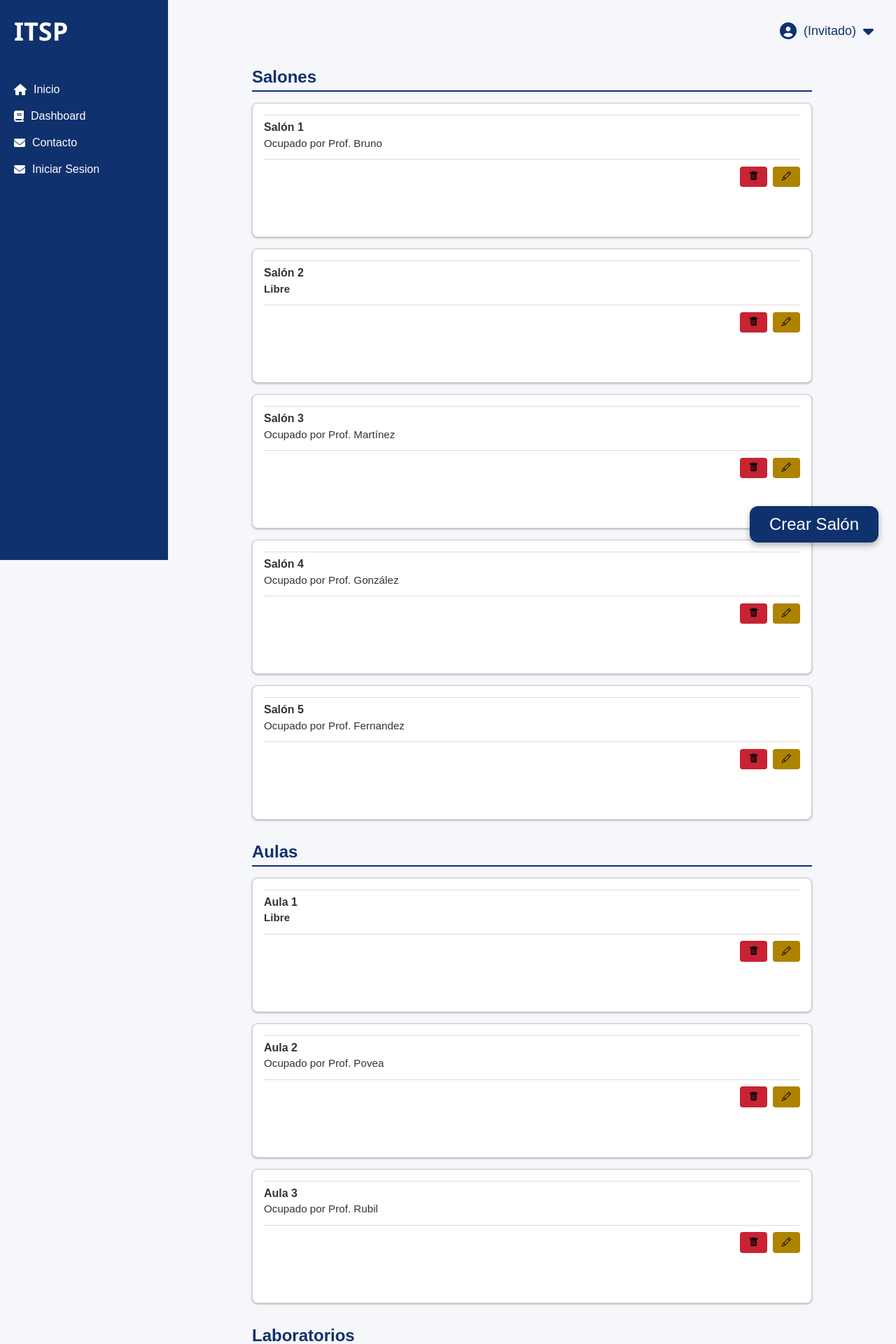
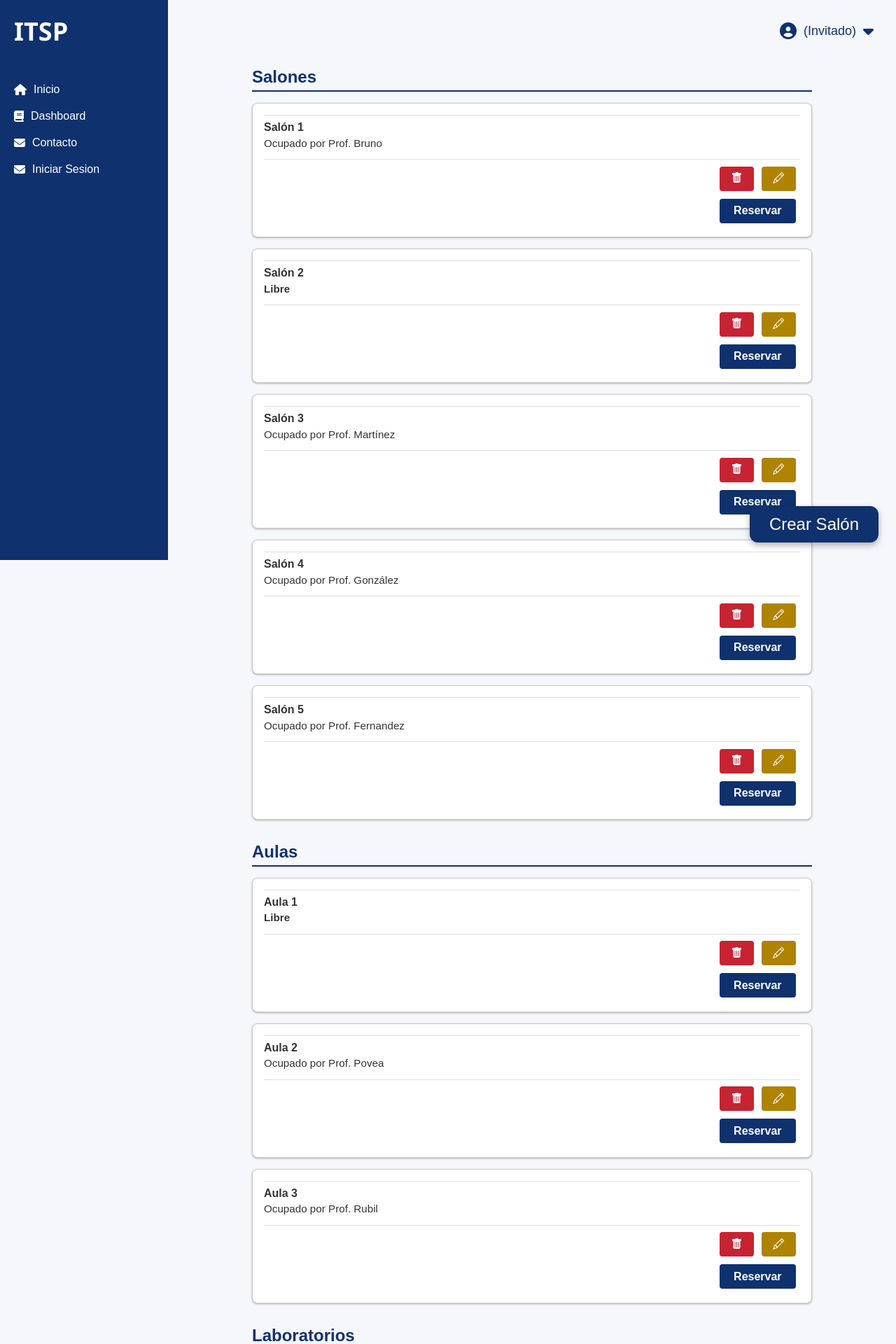
Before and after one commit to AcruxITSP/AcruxProject, a PHP site: page /frontend/espacios/ver.php in a window 1280 px wide. Shown: the top 1920 px of the page at 70% size. Run offline with PHP 8.4, Linux system fonts and the light colour scheme.

Commit message:
ADD: paginas de espacios interconectadas

```diff
--- a/frontend/espacios/ver.php
+++ b/frontend/espacios/ver.php
@@ -27,8 +27,9 @@
                         <p class="estado ocupado">Ocupado por <span>Prof. Bruno</span></p>
                     </div>
                     <div class="acciones">
-                        <button class="borrar"><i class="bi bi-trash-fill"></i></button>
-                        <button class="editar"><i class="bi bi-pencil"></i></button>
+                        <a class="borrar"><i class="bi bi-trash-fill"></i></a>
+                        <a class="editar" href="editar.php"><i class="bi bi-pencil"></i></a>
+                        <a class="reservar" href="reservar.php">Reservar</a>
                     </div>
                 </div>
 
@@ -38,8 +39,9 @@
                         <p class="estado libre">Libre</p>
                     </div>
                     <div class="acciones">
-                        <button class="borrar"><i class="bi bi-trash-fill"></i></button>
-                        <button class="editar"><i class="bi bi-pencil"></i></button>
+                        <a class="borrar"><i class="bi bi-trash-fill"></i></a>
+                        <a class="editar" href="editar.php"><i class="bi bi-pencil"></i></a>
+                        <a class="reservar" href="reservar.php">Reservar</a>
                     </div>
                 </div>
 
@@ -49,8 +51,9 @@
                         <p class="estado ocupado">Ocupado por <span>Prof. Martínez</span></p>
                     </div>
                     <div class="acciones">
-                        <button class="borrar"><i class="bi bi-trash-fill"></i></button>
-                        <button class="editar"><i class="bi bi-pencil"></i></button>
+                        <a class="borrar"><i class="bi bi-trash-fill"></i></a>
+                        <a class="editar" href="editar.php"><i class="bi bi-pencil"></i></a>
+                        <a class="reservar" href="reservar.php">Reservar</a>
                     </div>
                 </div>
 
@@ -60,8 +63,9 @@
                         <p class="estado ocupado">Ocupado por <span>Prof. González</span></p>
                     </div>
                     <div class="acciones">
-                        <button class="borrar"><i class="bi bi-trash-fill"></i></button>
-                        <button class="editar"><i class="bi bi-pencil"></i></button>
+                        <a class="borrar"><i class="bi bi-trash-fill"></i></a>
+                        <a class="editar" href="editar.php"><i class="bi bi-pencil"></i></a>
+                        <a class="reservar" href="reservar.php">Reservar</a>
                     </div>
                 </div>
 
@@ -71,8 +75,9 @@
                         <p class="estado ocupado">Ocupado por <span>Prof. Fernandez</span></p>
                     </div>
                     <div class="acciones">
-                        <button class="borrar"><i class="bi bi-trash-fill"></i></button>
-                        <button class="editar"><i class="bi bi-pencil"></i></button>
+                        <a class="borrar"><i class="bi bi-trash-fill"></i></a>
+                        <a class="editar" href="editar.php"><i class="bi bi-pencil"></i></a>
+                        <a class="reservar" href="reservar.php">Reservar</a>
                     </div>
                 </div>
             </div>
@@ -86,8 +91,9 @@
                         <p class="estado libre">Libre</p>
                     </div>
                     <div class="acciones">
-                        <button class="borrar"><i class="bi bi-trash-fill"></i></button>
-                        <button class="editar"><i class="bi bi-pencil"></i></button>
+                        <a class="borrar"><i class="bi bi-trash-fill"></i></a>
+                        <a class="editar" href="editar.php"><i class="bi bi-pencil"></i></a>
+                        <a class="reservar" href="reservar.php">Reservar</a>
                     </div>
                 </div>
 
@@ -97,8 +103,9 @@
                         <p class="estado ocupado">Ocupado por <span>Prof. Povea</span></p>
                     </div>
                     <div class="acciones">
-                        <button class="borrar"><i class="bi bi-trash-fill"></i></button>
-                        <button class="editar"><i class="bi bi-pencil"></i></button>
+                        <a class="borrar"><i class="bi bi-trash-fill"></i></a>
+                        <a class="editar" href="editar.php"><i class="bi bi-pencil"></i></a>
+                        <a class="reservar" href="reservar.php">Reservar</a>
                     </div>
                 </div>
 
@@ -108,8 +115,9 @@
                         <p class="estado ocupado">Ocupado por <span>Prof. Rubil</span></p>
                     </div>
                     <div class="acciones">
-                        <button class="borrar"><i class="bi bi-trash-fill"></i></button>
-                        <button class="editar"><i class="bi bi-pencil"></i></button>
+                        <a class="borrar"><i class="bi bi-trash-fill"></i></a>
+                        <a class="editar" href="editar.php"><i class="bi bi-pencil"></i></a>
+                        <a class="reservar" href="reservar.php">Reservar</a>
                     </div>
                 </div>
             </div>
@@ -123,8 +131,9 @@
                         <p class="estado libre">Libre</p>
                     </div>
                     <div class="acciones">
-                        <button class="borrar"><i class="bi bi-trash-fill"></i></button>
-                        <button class="editar"><i class="bi bi-pencil"></i></button>
+                        <a class="borrar"><i class="bi bi-trash-fill"></i></a>
+                        <a class="editar" href="editar.php"><i class="bi bi-pencil"></i></a>
+                        <a class="reservar" href="reservar.php">Reservar</a>
                     </div>
                 </div>
 
@@ -134,8 +143,9 @@
                         <p class="estado ocupado">Ocupado por <span>Prof. Galmarini</span></p>
                     </div>
                     <div class="acciones">
-                        <button class="borrar"><i class="bi bi-trash-fill"></i></button>
-                        <button class="editar"><i class="bi bi-pencil"></i></button>
+                        <a class="borrar"><i class="bi bi-trash-fill"></i></a>
+                        <a class="editar" href="editar.php"><i class="bi bi-pencil"></i></a>
+                        <a class="reservar" href="reservar.php">Reservar</a>
                     </div>
                 </div>
 
@@ -145,8 +155,9 @@
                         <p class="estado ocupado">Ocupado por <span>Prof. Rubil</span></p>
                     </div>
                     <div class="acciones">
-                        <button class="borrar"><i class="bi bi-trash-fill"></i></button>
-                        <button class="editar"><i class="bi bi-pencil"></i></button>
+                        <a class="borrar"><i class="bi bi-trash-fill"></i></a>
+                        <a class="editar" href="editar.php"><i class="bi bi-pencil"></i></a>
+                        <a class="reservar" href="reservar.php">Reservar</a>
                     </div>
                 </div>
             </div>
--- a/frontend/styles/styles.css
+++ b/frontend/styles/styles.css
@@ -2677,21 +2677,30 @@ div.targeta-intervalo {
 
 /* ======== BOTONES ======== */
 #main-ver-salones .acciones {
-    display: flex;
-    justify-content: flex-end;
-    gap: 0.5rem;
+    height: 100%;
+    display: grid;
+    grid-template-columns: 1fr 1fr;
+    grid-template-rows: 1fr 1fr;
+    grid-template-areas:
+        'eliminar editar'
+        'reservar reservar';
+    gap: 0.7rem;
     border-top: 1px solid var(--gris1);
-    padding-top: 0.6rem;
+    padding: 0.6rem 0.4rem 0.2rem 85%;
     margin-top: 0.3rem;
 }
 
-#main-ver-salones .acciones button {
+#main-ver-salones .acciones a {
+    display: flex;
+    justify-content: center;
+    align-items: center;
+    text-decoration: none;
     border: none;
     border-radius: 4px;
     padding: 0.45rem 0.8rem;
     cursor: pointer;
     font-weight: 600;
-    color: var(--negro);
+    color: var(--blanco);
     transition: background-color 0.15s ease, transform 0.1s ease;
 }
 
@@ -2703,7 +2712,12 @@ div.targeta-intervalo {
     background-color: var(--mostaza);
 }
 
-#main-ver-salones .acciones button:hover {
+#main-ver-salones .acciones .reservar {
+    background-color: var(--azul-oscuro);
+    grid-area: reservar;
+}
+
+#main-ver-salones .acciones a:hover {
     transform: scale(1.05);
     opacity: 0.9;
 }
```
